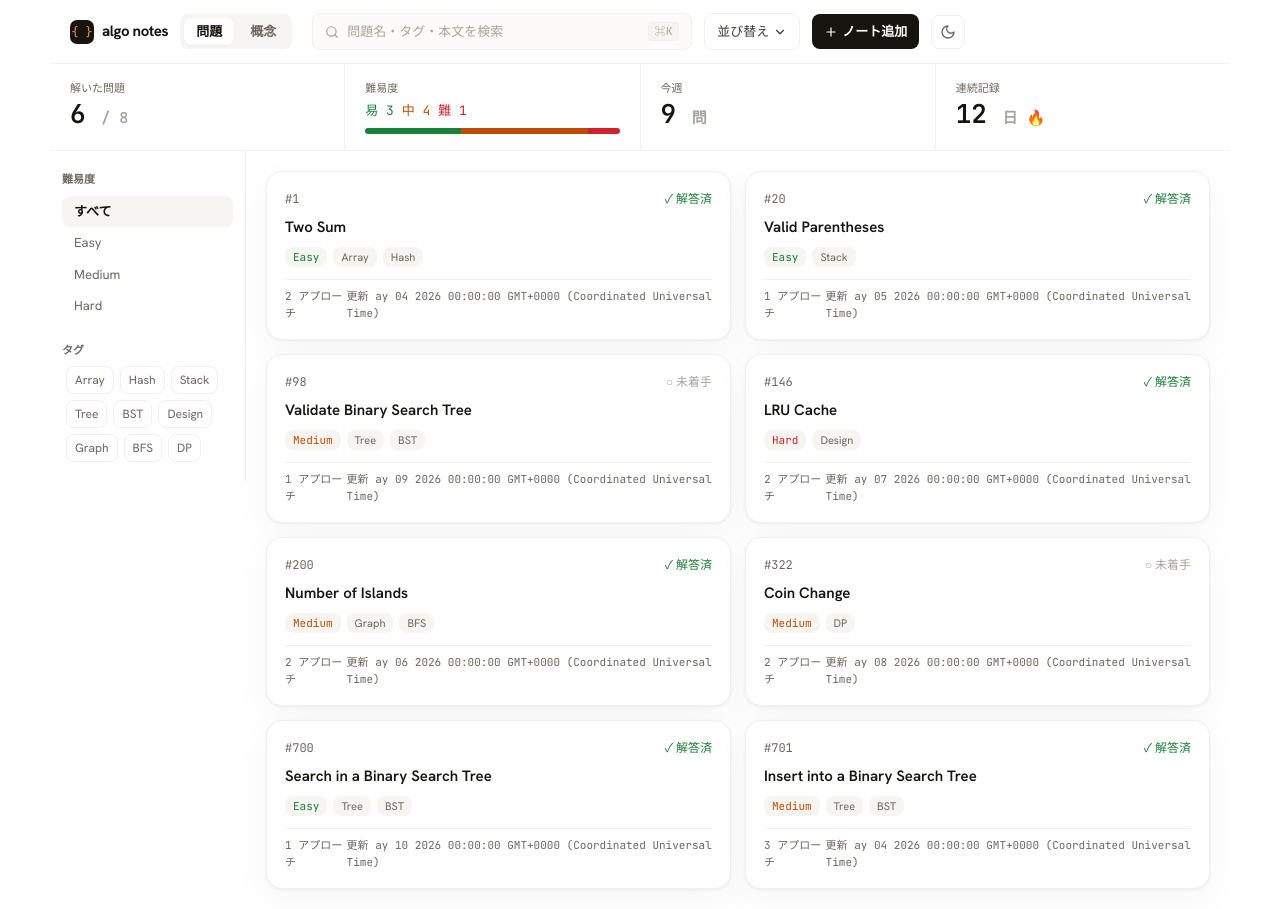
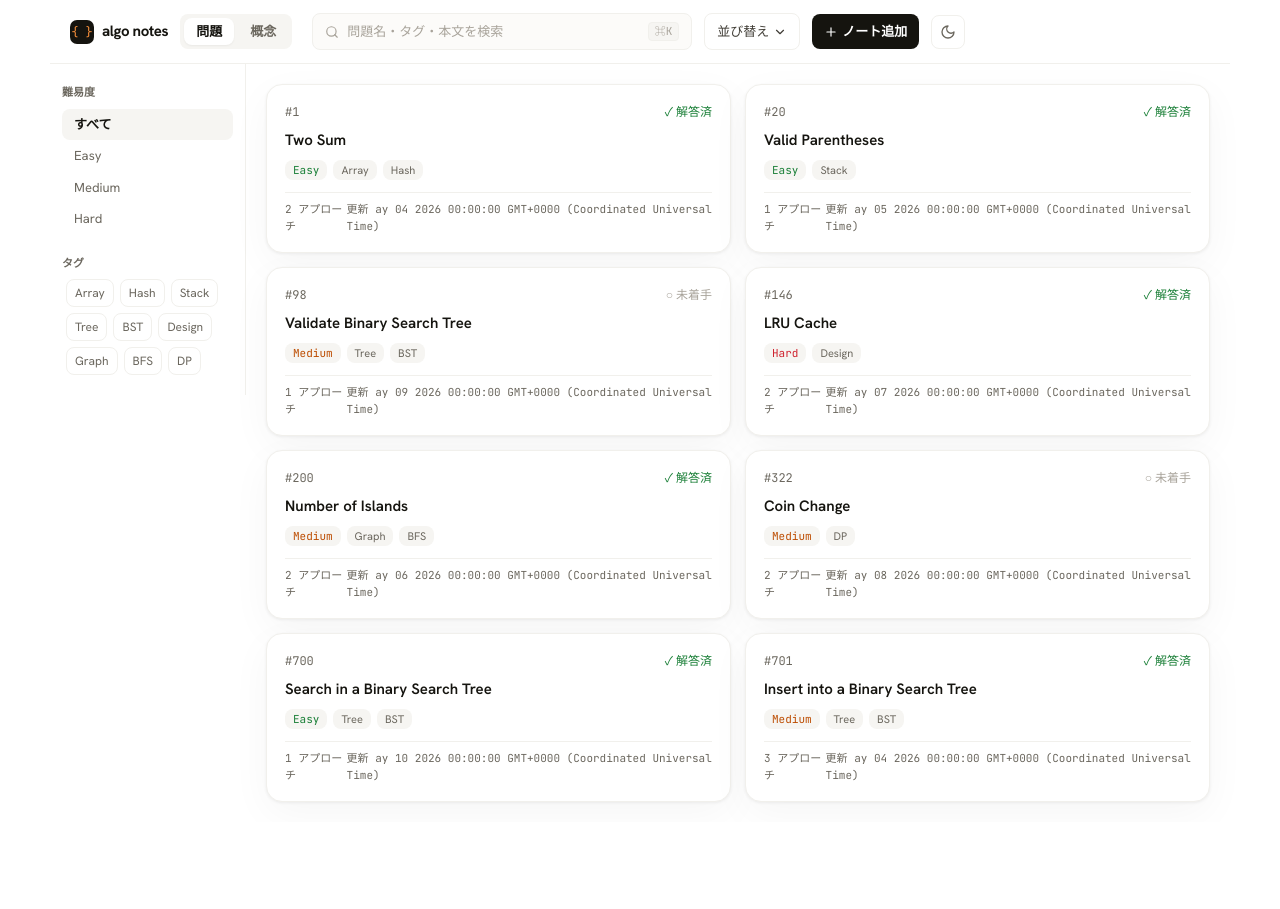
Before and after one commit to atsushi729/ads-note, a Next.js app: page / in a window 1280 px wide. After the commit the page ends 822 px from the top, so only its background shows below. Built offline with nearby package versions, Linux system fonts and the light colour scheme.

Commit message:
refactor: remove ProblemStats component and related tests; retain ConceptStats functionality

```diff
--- a/components/layout/StatStrip.tsx
+++ b/components/layout/StatStrip.tsx
@@ -1,32 +1,5 @@
-import type { Problem, Concept } from "@/lib/types";
-function Cell({ children }: { children: React.ReactNode }) {
-  return <div className="flex-1 border-r border-line px-5 py-4 last:border-r-0">{children}</div>;
-}
-const label = "text-[11px] text-fg-3 mb-1";
-const big = "font-mono text-[26px] font-extrabold leading-none";
-export function ProblemStats({ problems }: { problems: Problem[] }) {
-  const solved = problems.filter((p) => p.solved).length;
-  const e = problems.filter((p) => p.difficulty === "Easy").length;
-  const m = problems.filter((p) => p.difficulty === "Medium").length;
-  const h = problems.filter((p) => p.difficulty === "Hard").length;
-  const total = Math.max(1, e + m + h);
-  return (
-    <div className="flex border-b border-line">
-      <Cell><div className={label}>解いた問題</div><div className={big}>{solved} <span className="text-[15px] text-muted">/ {problems.length}</span></div></Cell>
-      <Cell>
-        <div className={label}>難易度</div>
-        <div className="mb-2 font-mono text-[13px]"><span className="text-easy">易 {e}</span> <span className="text-medium">中 {m}</span> <span className="text-hard">難 {h}</span></div>
-        <div className="flex h-1.5 overflow-hidden rounded-full">
-          <span className="bg-easy" style={{ width: `${(e/total)*100}%` }} />
-          <span className="bg-medium" style={{ width: `${(m/total)*100}%` }} />
-          <span className="bg-hard" style={{ width: `${(h/total)*100}%` }} />
-        </div>
-      </Cell>
-      <Cell><div className={label}>今週</div><div className={big}>9 <span className="text-[15px] text-muted">問</span></div></Cell>
-      <Cell><div className={label}>連続記録</div><div className={big}>12 <span className="text-[15px] text-muted">日 🔥</span></div></Cell>
-    </div>
-  );
-}
+import type { Concept } from "@/lib/types";
+
 export function ConceptStats({ concepts }: { concepts: Concept[] }) {
   const c = (m: string) => concepts.filter((x) => x.mastery === m).length;
   return (
--- a/components/library/LibraryView.tsx
+++ b/components/library/LibraryView.tsx
@@ -2,7 +2,6 @@
 import { useEffect, useMemo, useState } from "react";
 import type { Problem } from "@/lib/types";
 import { TopBar } from "@/components/layout/TopBar";
-import { ProblemStats } from "@/components/layout/StatStrip";
 import { FilterPanel, type Filters } from "./FilterPanel";
 import { ProblemCard } from "./ProblemCard";
 import { CommandPalette } from "@/components/search/CommandPalette";
@@ -24,7 +23,6 @@
   return (
     <main className="mx-auto max-w-[1180px] pb-16 md:pb-0">
       <TopBar variant="problems" onSearchClick={() => setPaletteOpen(true)} />
-      <ProblemStats problems={problems} />
       <div className="flex">
         <div className="hidden md:block"><FilterPanel variant="problems" tags={tags} filters={filters} onChange={setFilters} /></div>
         <div className="grid flex-1 grid-cols-1 gap-3.5 p-5 md:grid-cols-2">
```
Also changed, not shown: 1 other file (tests, documents, lock files or other folders).
